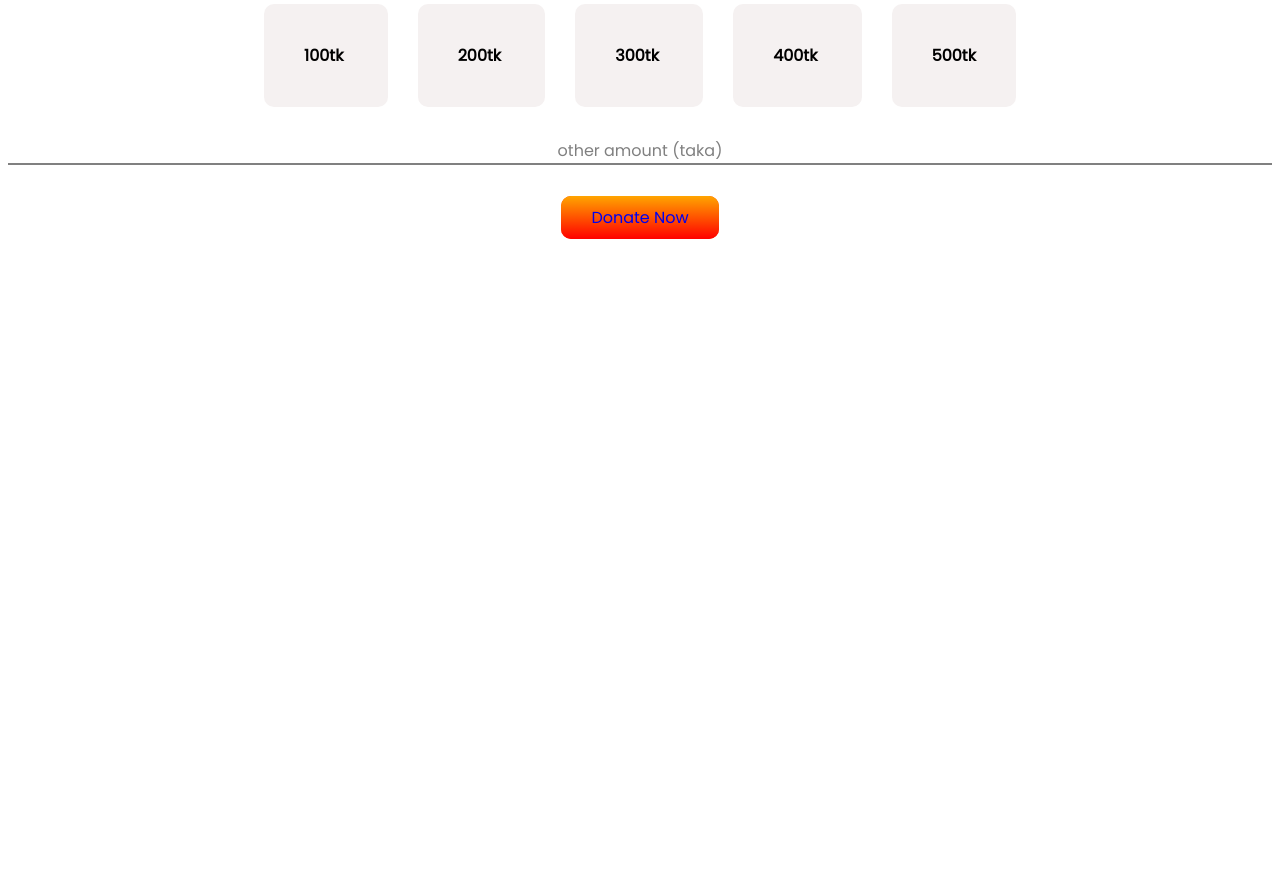
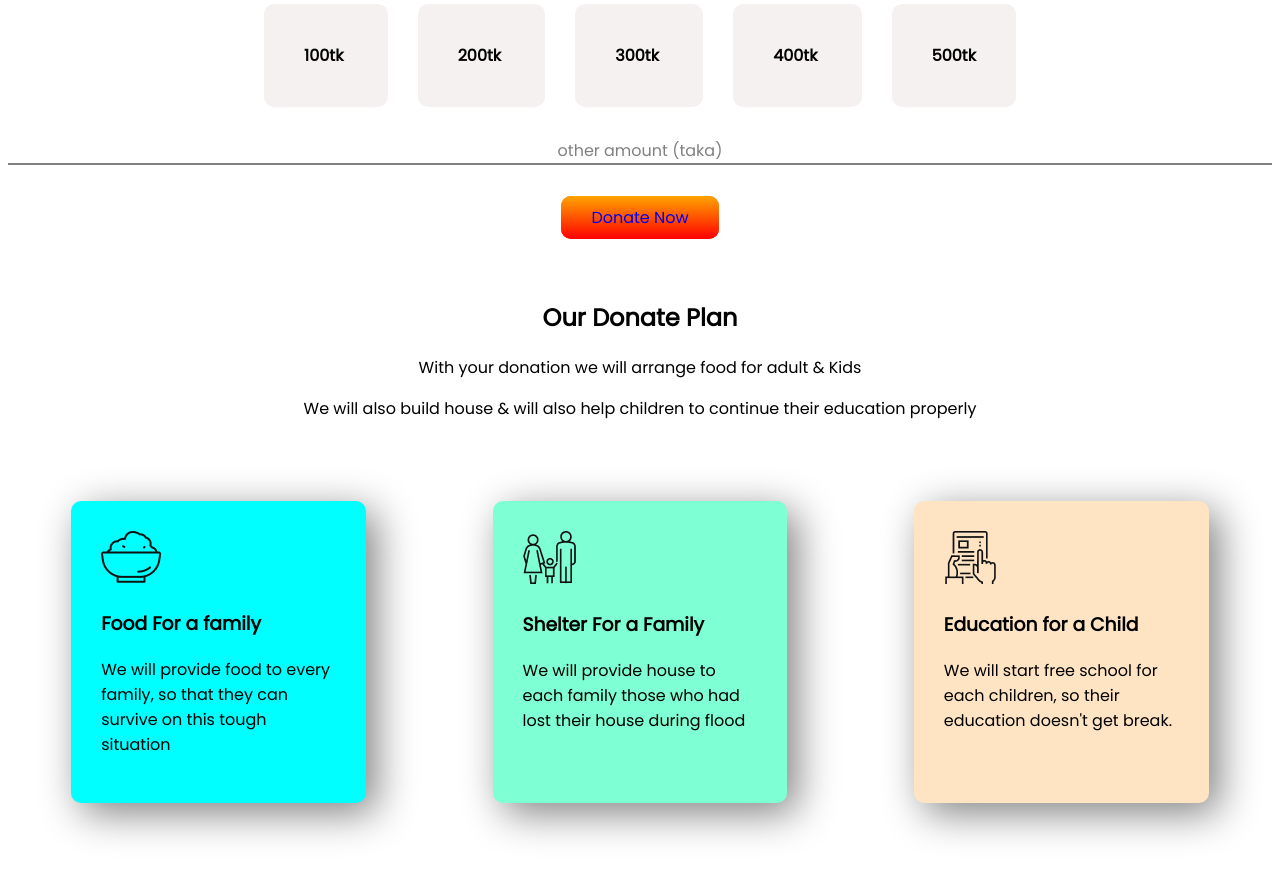
Before and after one commit to Shaounsn/Donate-today, a plain HTML site: page index.html in a window 1280 px wide. Shown: the part 603-1480 px from the top of the page. Before the commit the page ends 903 px from the top, so only its background shows below. Drawn offline with Linux system fonts and the light colour scheme.

Commit message:
donateplan

```diff
--- a/index.html
+++ b/index.html
@@ -46,7 +46,31 @@
             <a class="donatebtn" href="https://www.linkedin.com/login"> Donate Now</a>
         </div>
     </section>
+    <section>
+        <div class="dntplan">
+            <h1>Our Donate Plan</h1>
+            <p> With your donation we will arrange food for adult & Kids </p>
+            <p> We will also build house & will also help children to continue their education properly</p>
+        </div>
+        <div class="Fullplan">
+            <div id="planA" class="plan">
+                <img src="icons/food.png" alt="">
+                <h3>Food For a family</h3>
+                <p> We will provide food to every family, so that they can survive on this tough situation</p>
+            </div>
+            <div id="planB" class="plan">
+                <img src="icons/shelter.png" alt="">
+                <H3>Shelter For a Family </H3>
+                <p> We will provide house to each family those who had lost their house during flood</p>
+            </div>
+            <div id="planC" class="plan">
+                <img src="icons/Frame-1.png" alt="">
+                <h3>Education for a Child</h3>
+                <p>We will start free school for each children, so their education doesn't get break.</p>
+            </div>
+        </div>
 
+    </section>
 
 </body>
 
--- a/style.css
+++ b/style.css
@@ -52,3 +52,35 @@ body {
     margin-bottom: 40px;
 
 }
+
+.dntplan {
+    text-align: center;
+    margin-bottom: 80px;
+}
+
+.Fullplan {
+    display: flex;
+    margin-bottom: 100px;
+}
+
+.plan {
+    width: 28%;
+    margin-left: 5%;
+    margin-right: 5%;
+    padding: 30px;
+    border-radius: 10px;
+    box-shadow: 10px 10px 40px gray;
+
+}
+
+#planA {
+    background-color: aqua;
+}
+
+#planB {
+    background-color: aquamarine;
+}
+
+#planC {
+    background-color: bisque;
+}
```
Also changed, not shown: icons/Frame-1.png (added), icons/blood.svg (added), icons/bus.svg (added), icons/clothes.svg (added), icons/food.png (added), icons/icon11.svg (added), icons/icon13.svg (added), icons/icon4.svg (added), icons/icon5.svg (added), icons/icon6.svg (added), icons/icon7.svg (added), icons/icon8.svg (added), icons/icon9.svg (added), icons/medicine.svg (added), 1 more files.
